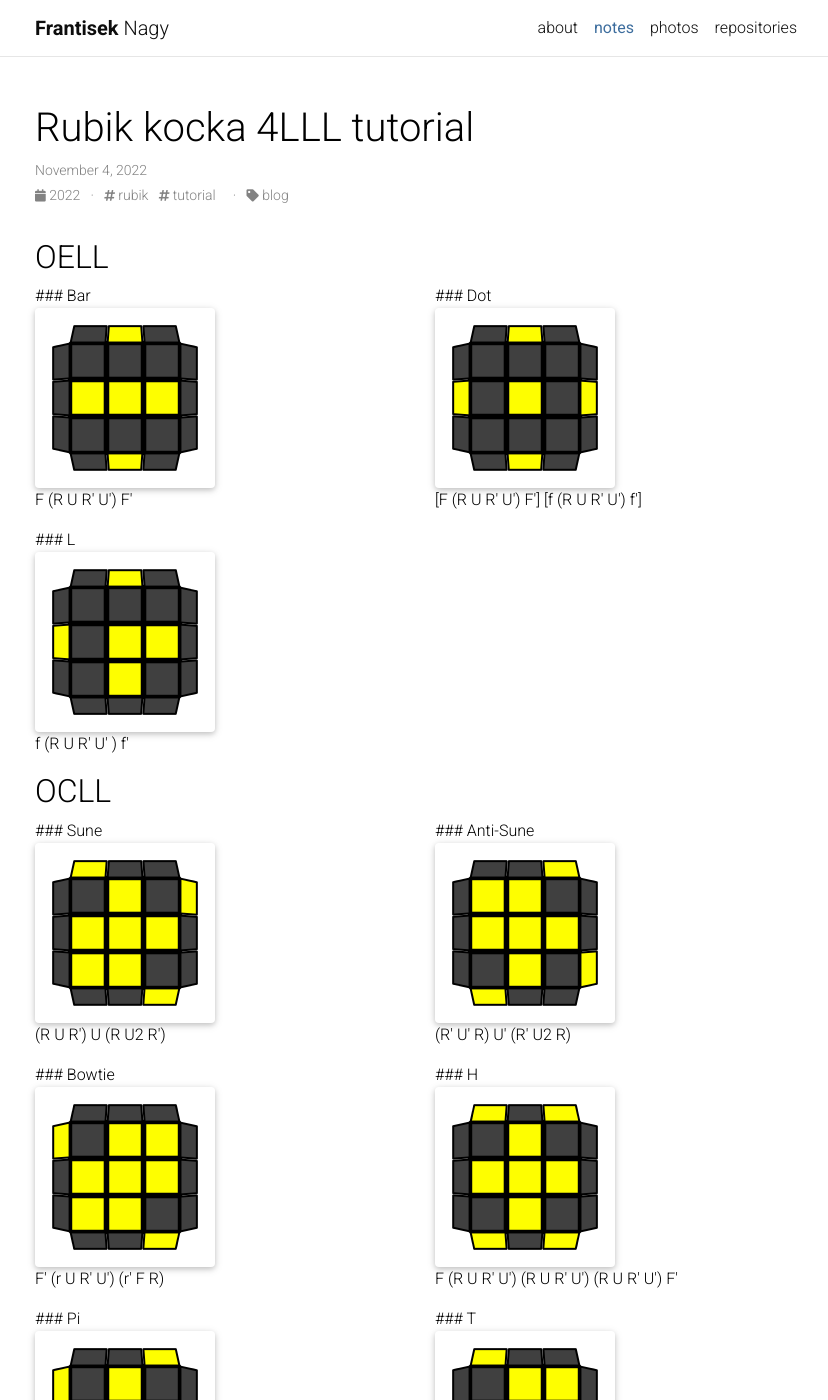
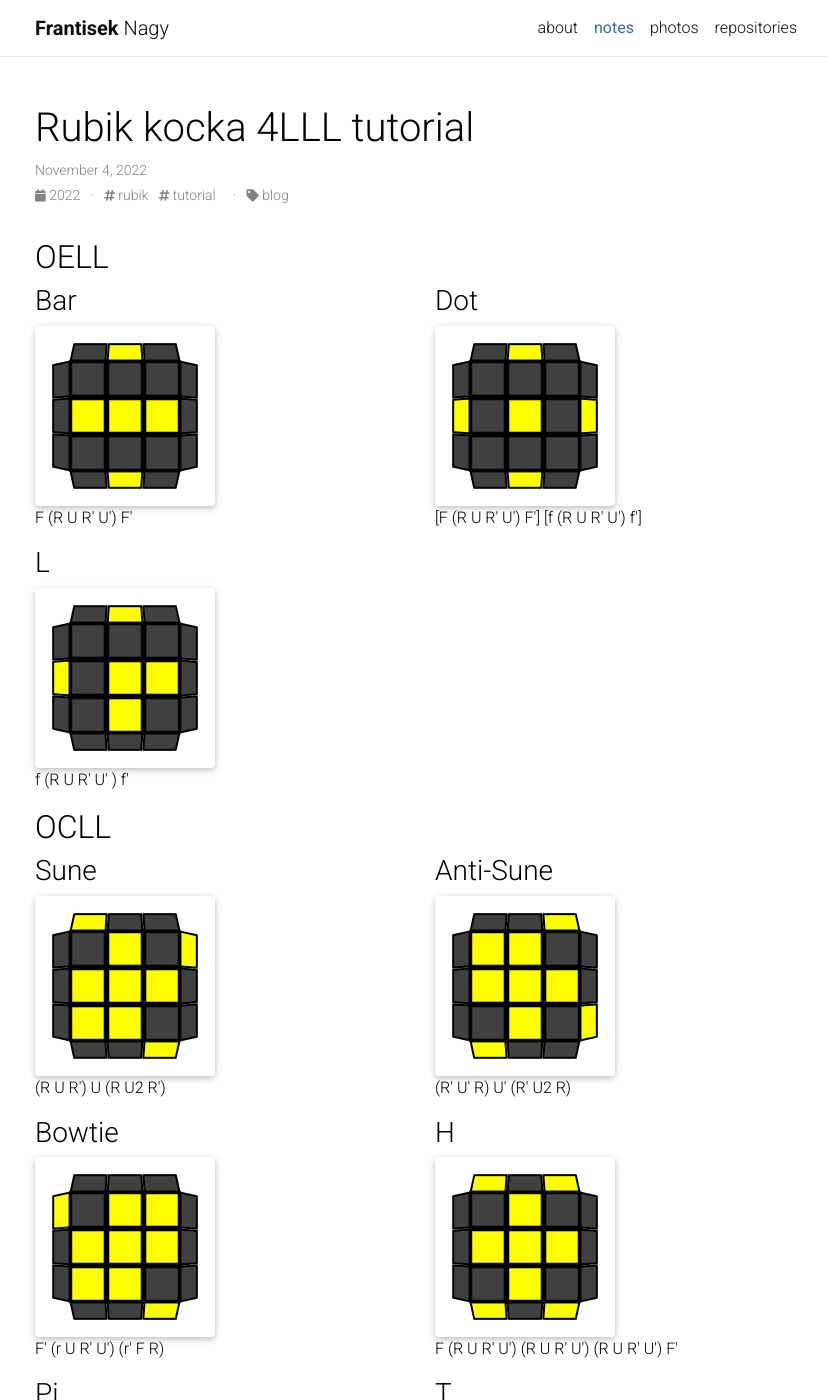
Before and after one commit to nagyfrantisek/folio, a Jekyll site: the page built from _posts/2022-11-4-4lll.md, in a window 1280 px wide and 1400 px high. Shown: the whole window, without its empty margins (220-1048 px from the left). Built offline with Jekyll 4.4.1, drawn with Linux system fonts in a browser that asks for light colours; full-size pictures stand in for the smaller copies a plugin makes; comment, search, counter and statistics services are not loaded; a style sheet for code colours, icons or effects is not loaded; some of the changed text lies outside the part shown.

Commit message:
Update 2022-11-4-4lll.md

```diff
--- a/_posts/2022-11-4-4lll.md
+++ b/_posts/2022-11-4-4lll.md
@@ -12,15 +12,12 @@ description: 4LLL Tutorial
 
 <div class="row">
     <div class="col-sm-6 mt-3 mt-md-0">
-    ### Bar
+    <h3>Bar</h3>
         {% include figure.html path="assets/img/kocka/bar.png" title="Bar" class="img-fluid rounded z-depth-1" %}
         <p>F (R U R' U') F'</p>
     </div>
-
-
-
     <div class="col-sm-6 mt-3 mt-md-0">
-    ### Dot
+    <h3>Dot</h3>
         {% include figure.html path="assets/img/kocka/dot.png" title="Dot" class="img-fluid rounded z-depth-1" %}
         <p>[F (R U R' U') F'] [f (R U R' U') f']</p>
     </div>
@@ -29,7 +26,7 @@ description: 4LLL Tutorial
 
 <div class="row">
     <div class="col-sm mt-3 mt-md-0">
-    ### L
+    <h3>L</h3>
         {% include figure.html path="assets/img/kocka/L.png" title="L" class="img-fluid rounded z-depth-1" %}
         <p>f (R U R' U' ) f'</p>
     </div>
@@ -40,13 +37,12 @@ description: 4LLL Tutorial
 
 <div class="row">
     <div class="col-sm-6 mt-3 mt-md-0">
-    ### Sune
+    <h3>Sune</h3>
         {% include figure.html path="assets/img/kocka/sune.png" title="Sune" class="img-fluid rounded z-depth-1" %}
         <p>(R U R') U (R U2 R')</p>
     </div>
-
     <div class="col-sm-6 mt-3 mt-md-0">
-    ### Anti-Sune
+    <h3>Anti-Sune</h3>
         {% include figure.html path="assets/img/kocka/antisune.png" title="Anti-Sune" class="img-fluid rounded z-depth-1" %}
         <p>(R' U' R) U' (R' U2 R)</p>
     </div>
@@ -55,13 +51,12 @@ description: 4LLL Tutorial
 
 <div class="row">
     <div class="col-sm-6 mt-3 mt-md-0">
-    ### Bowtie
+    <h3>Bowtie</h3>
         {% include figure.html path="assets/img/kocka/bowtie.png" title="Bar" class="img-fluid rounded z-depth-1" %}
         <p>F' (r U R' U') (r' F R)</p>
     </div>
-
     <div class="col-sm mt-3 mt-md-0">
-    ### H
+    <h3>H</h3>
         {% include figure.html path="assets/img/kocka/H.png" title="H" class="img-fluid rounded z-depth-1" %}
         <p>F (R U R' U') (R U R' U') (R U R' U') F'</p>
     </div>
@@ -69,13 +64,12 @@ description: 4LLL Tutorial
 
 <div class="row">
     <div class="col-sm-6 mt-3 mt-md-0">
-    ### Pi
+    <h3>Pi</h3>
         {% include figure.html path="assets/img/kocka/Pi.png" title="Pi" class="img-fluid rounded z-depth-1" %}
         <p>[f (R U R' U') f'] [F (R U R' U') F']</p>
     </div>
-
     <div class="col-sm-6 mt-3 mt-md-0">
-    ### T
+    <h3>T</h3>
         {% include figure.html path="assets/img/kocka/T.png" title="T" class="img-fluid rounded z-depth-1" %}
         <p>(r U R' U') (r' F R F')</p>
     </div>
@@ -84,7 +78,7 @@ description: 4LLL Tutorial
 
 <div class="row">
     <div class="col-sm mt-3 mt-md-0">
-    ### U
+    <h3>U</h3>
         {% include figure.html path="assets/img/kocka/U.png" title="U" class="img-fluid rounded z-depth-1" %}
         <p>(R2 D) (R' U2) (R D') (R' U2 R')</p>
     </div>
@@ -95,7 +89,7 @@ description: 4LLL Tutorial
 
 <div class="row">
     <div class="col-sm mt-3 mt-md-0">
-    ### Headlight
+    <h3>Headlight</h3>
         {% include figure.html path="assets/img/kocka/headlight.png" title="Headlight" class="img-fluid rounded z-depth-1" %}
         <p>x (R2 D2) (R U R') D2 (R U' R)</p>
     </div>
@@ -106,13 +100,12 @@ description: 4LLL Tutorial
 
 <div class="row">
     <div class="col-sm-6 mt-3 mt-md-0">
-    ### Ua perm
+    <h3>Ua perm</h3>
         {% include figure.html path="assets/img/kocka/Ua_perm.png" title="Ua perm" class="img-fluid rounded z-depth-1" %}
         <p>R2 U' (R' U' R) U R U (R U' R)</p>
     </div>
-
     <div class="col-sm-6 mt-3 mt-md-0">
-    ### Ub perm
+    <h3>Ub perm</h3>
         {% include figure.html path="assets/img/kocka/Ub_perm.png" title="Ub perm" class="img-fluid rounded z-depth-1" %}
         <p>(R' U R' U') R' U' (R' U R) U R2</p>
     </div>
@@ -121,13 +114,12 @@ description: 4LLL Tutorial
 
 <div class="row">
     <div class="col-sm-6 mt-3 mt-md-0">
-    ### H perm
+    <h3>H perm</h3>
         {% include figure.html path="assets/img/kocka/H_perm.png" title="H perm" class="img-fluid rounded z-depth-1" %}
         <p>(M2 U M2) U2 (M2 U M2)</p>
     </div>
-
     <div class="col-sm-6 mt-3 mt-md-0">
-    ### Z perm
+    <h3>Z perm</h3>
         {% include figure.html path="assets/img/kocka/Z_perm.png" title="Z perm" class="img-fluid rounded z-depth-1" %}
         <p>(M2 U) (M2 U) (M' U2) (M2 U2) (M' U2)</p>
     </div>
```
